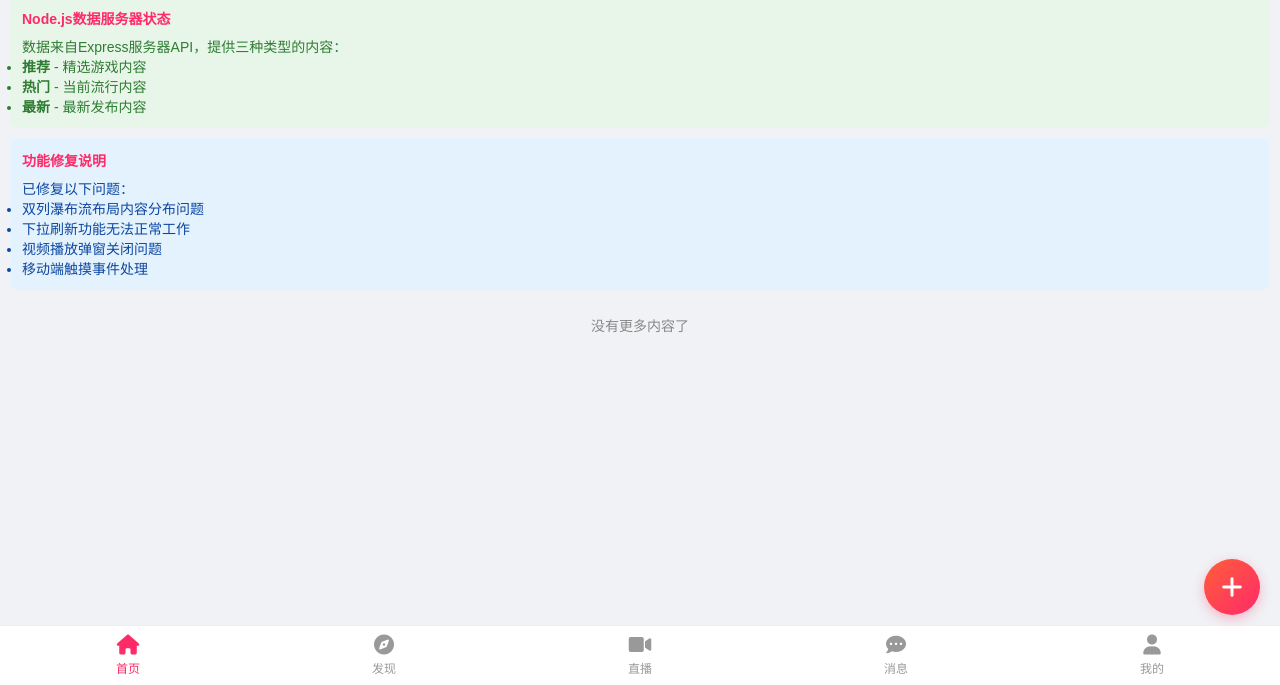
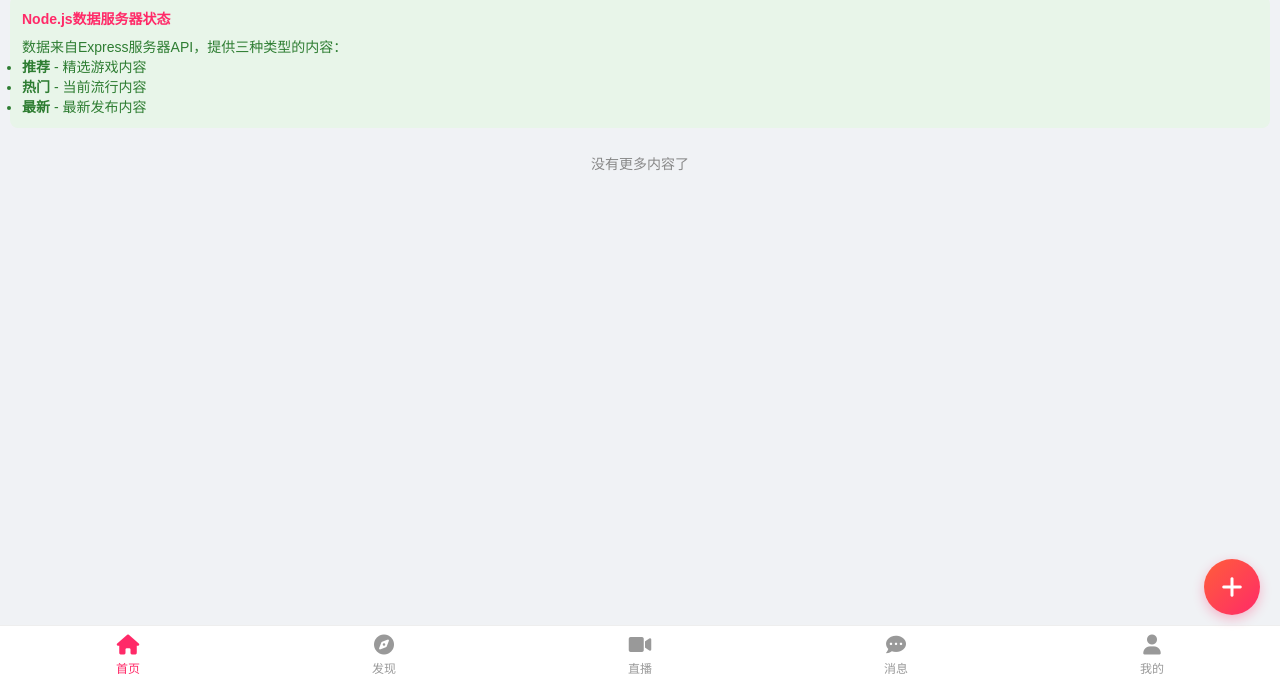
Before and after one commit to 17689372994/demo, a website: page public/index.html in a window 1280 px wide. Shown: the part 115-800 px from the top of the page. Drawn offline with Linux system fonts and the light colour scheme; no server answers.

Commit message:
Force redeploy

```diff
--- a/public/index.html
+++ b/public/index.html
@@ -469,19 +469,6 @@
                 <li><strong>最新</strong> - 最新发布内容</li>
             </ul>
         </div>
-
-        <!-- 瀑布流修复说明 -->
-        <div class="waterfall-fix-info">
-            <h4>功能修复说明</h4>
-            <p>已修复以下问题：</p>
-            <ul>
-                <li>双列瀑布流布局内容分布问题</li>
-                <li>下拉刷新功能无法正常工作</li>
-                <li>视频播放弹窗关闭问题</li>
-                <li>移动端触摸事件处理</li>
-            </ul>
-        </div>
-
         <!-- 瀑布流布局 -->
         <div class="waterfall">
             <div class="column" id="column1"></div>
```
Also changed, not shown: package.json (+6 -7 lines), vercel.json, 1 other file.
